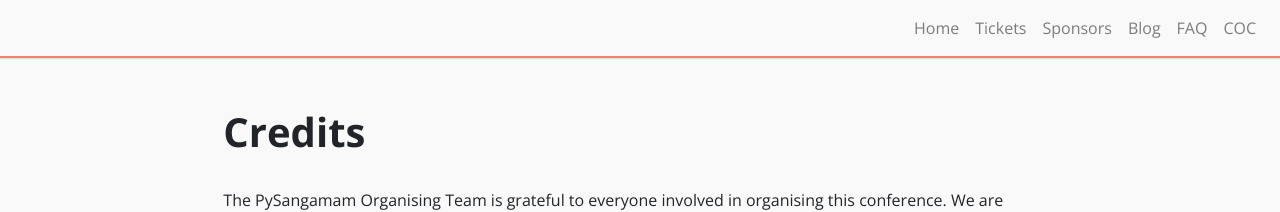
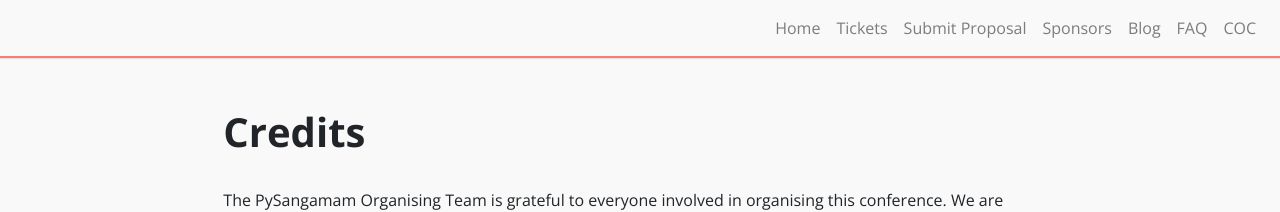
Before and after one commit to PySangamam/website, a Jekyll site: the page built from credits.html, in a window 1280 px wide. Shown: the top 212 px of the page. Built offline with Jekyll 4.4.1, drawn with Linux system fonts in a browser that asks for light colours.

Commit message:
Re-add Submit Proposal button

```diff
--- a/_includes/navbar.html
+++ b/_includes/navbar.html
@@ -10,6 +10,11 @@
       <li class="nav-item">
         <a class="nav-link" href="https://www.townscript.com/e/pysangamam2018/booking" target="_blank" rel="noreferrer">
           Tickets
+        </a>
+      </li>
+      <li class="nav-item">
+        <a class="nav-link" href="https://cfp.pysangamam.org/" target="_blank" rel="noreferrer">
+          Submit Proposal
         </a>
       </li>
       <li class="nav-item">
```
Also changed, not shown: index.html (+10 -0 lines).
